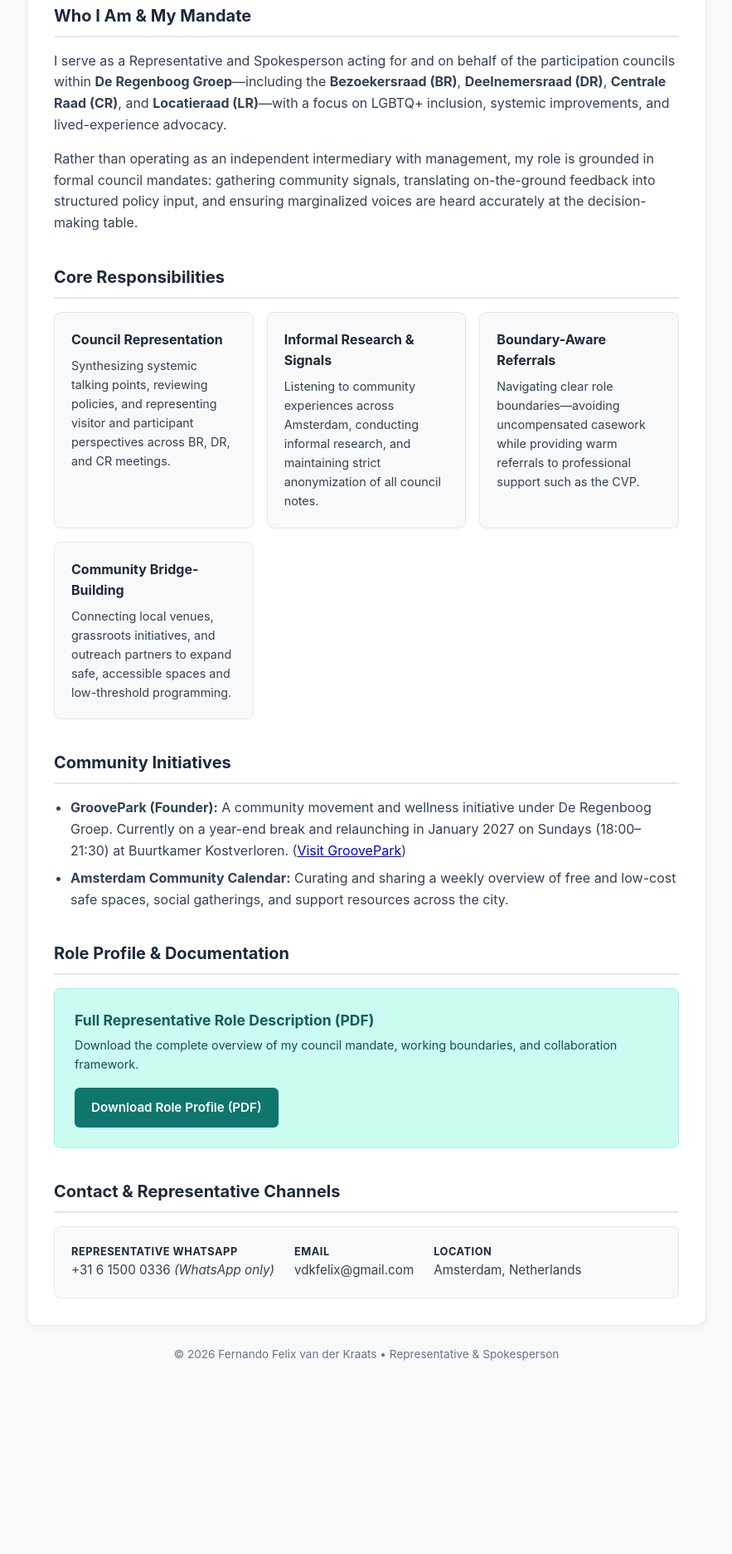
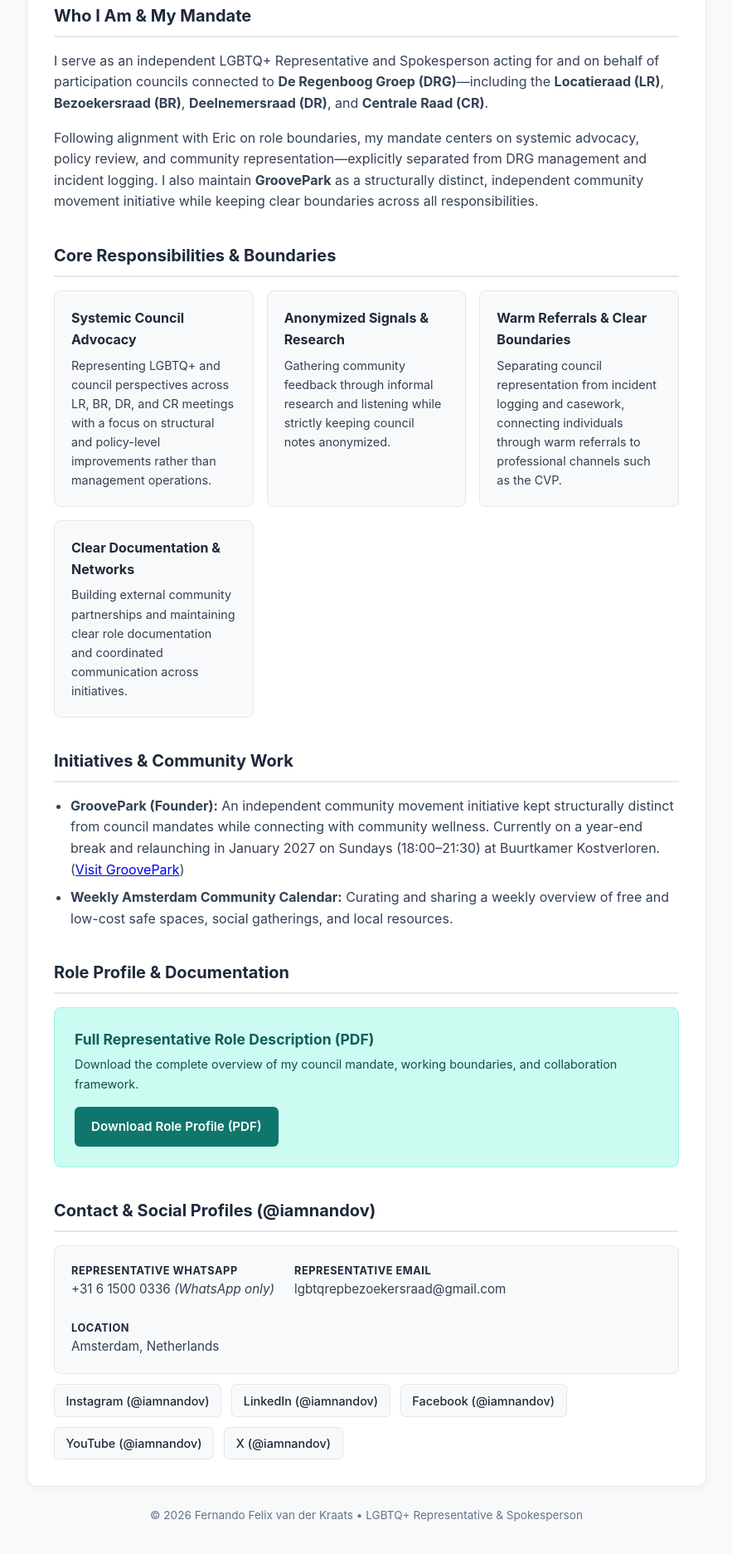
Before and after one commit to lgbtqrepbezoekersraad-hub/FFVDK-rep, a plain HTML site: page index.html in a window 1280 px wide. Shown: the part 415-2288 px from the top of the page at 83% size, without its empty margins (198-1081 px from the left). Before the commit the page ends 2106 px from the top, so only its background shows below. Drawn offline with Linux system fonts and the light colour scheme.

Commit message:
Update index.html

```diff
--- a/index.html
+++ b/index.html
@@ -3,7 +3,7 @@
 <head>
   <meta charset="UTF-8" />
   <meta name="viewport" content="width=device-width, initial-scale=1.0" />
-  <title>Fernando Felix van der Kraats | Representative &amp; Spokesperson</title>
+  <title>Fernando Felix van der Kraats | LGBTQ+ Representative &amp; Spokesperson</title>
   <style>
     :root {
       --bg: #f8f9fa;
@@ -166,6 +166,27 @@
       text-transform: uppercase;
       letter-spacing: 0.04em;
     }
+    .social-links {
+      display: flex;
+      flex-wrap: wrap;
+      gap: 0.75rem;
+      margin-top: 0.75rem;
+    }
+    .social-link {
+      display: inline-block;
+      background: var(--bg);
+      color: var(--primary);
+      border: 1px solid var(--border);
+      text-decoration: none;
+      font-size: 0.9rem;
+      font-weight: 500;
+      padding: 0.45rem 0.85rem;
+      border-radius: 6px;
+    }
+    .social-link:hover {
+      border-color: var(--accent);
+      color: var(--accent);
+    }
     footer {
       text-align: center;
       color: var(--muted);
@@ -177,9 +198,9 @@
 <body>
   <div class="container">
     <header>
-      <div class="badge">De Regenboog Groep &bull; Amsterdam</div>
+      <div class="badge">De Regenboog Groep Councils &bull; Amsterdam</div>
       <h1>Fernando Felix van der Kraats</h1>
-      <p class="subtitle">Representative &amp; Spokesperson for Participation Councils &bull; Founder of GroovePark</p>
+      <p class="subtitle">Independent LGBTQ+ Representative &amp; Spokesperson (LR, BR, DR, CR) &bull; Founder of GroovePark</p>
     </header>
 
     <div class="status-banner">
@@ -190,40 +211,40 @@
       <section>
         <h2>Who I Am &amp; My Mandate</h2>
         <p>
-          I serve as a Representative and Spokesperson acting for and on behalf of the participation councils within <strong>De Regenboog Groep</strong>—including the <strong>Bezoekersraad (BR)</strong>, <strong>Deelnemersraad (DR)</strong>, <strong>Centrale Raad (CR)</strong>, and <strong>Locatieraad (LR)</strong>—with a focus on LGBTQ+ inclusion, systemic improvements, and lived-experience advocacy.
+          I serve as an independent LGBTQ+ Representative and Spokesperson acting for and on behalf of participation councils connected to <strong>De Regenboog Groep (DRG)</strong>—including the <strong>Locatieraad (LR)</strong>, <strong>Bezoekersraad (BR)</strong>, <strong>Deelnemersraad (DR)</strong>, and <strong>Centrale Raad (CR)</strong>.
         </p>
         <p>
-          Rather than operating as an independent intermediary with management, my role is grounded in formal council mandates: gathering community signals, translating on-the-ground feedback into structured policy input, and ensuring marginalized voices are heard accurately at the decision-making table.
+          Following alignment with Eric on role boundaries, my mandate centers on systemic advocacy, policy review, and community representation—explicitly separated from DRG management and incident logging. I also maintain <strong>GroovePark</strong> as a structurally distinct, independent community movement initiative while keeping clear boundaries across all responsibilities.
         </p>
       </section>
 
       <section>
-        <h2>Core Responsibilities</h2>
+        <h2>Core Responsibilities &amp; Boundaries</h2>
         <div class="grid">
           <div class="card">
-            <h3>Council Representation</h3>
-            <p>Synthesizing systemic talking points, reviewing policies, and representing visitor and participant perspectives across BR, DR, and CR meetings.</p>
+            <h3>Systemic Council Advocacy</h3>
+            <p>Representing LGBTQ+ and council perspectives across LR, BR, DR, and CR meetings with a focus on structural and policy-level improvements rather than management operations.</p>
           </div>
           <div class="card">
-            <h3>Informal Research &amp; Signals</h3>
-            <p>Listening to community experiences across Amsterdam, conducting informal research, and maintaining strict anonymization of all council notes.</p>
+            <h3>Anonymized Signals &amp; Research</h3>
+            <p>Gathering community feedback through informal research and listening while strictly keeping council notes anonymized.</p>
           </div>
           <div class="card">
-            <h3>Boundary-Aware Referrals</h3>
-            <p>Navigating clear role boundaries—avoiding uncompensated casework while providing warm referrals to professional support such as the CVP.</p>
+            <h3>Warm Referrals &amp; Clear Boundaries</h3>
+            <p>Separating council representation from incident logging and casework, connecting individuals through warm referrals to professional channels such as the CVP.</p>
           </div>
           <div class="card">
-            <h3>Community Bridge-Building</h3>
-            <p>Connecting local venues, grassroots initiatives, and outreach partners to expand safe, accessible spaces and low-threshold programming.</p>
+            <h3>Clear Documentation &amp; Networks</h3>
+            <p>Building external community partnerships and maintaining clear role documentation and coordinated communication across initiatives.</p>
           </div>
         </div>
       </section>
 
       <section>
-        <h2>Community Initiatives</h2>
+        <h2>Initiatives &amp; Community Work</h2>
         <ul>
-          <li><strong>GroovePark (Founder):</strong> A community movement and wellness initiative under De Regenboog Groep. Currently on a year-end break and relaunching in January 2027 on Sundays (18:00&ndash;21:30) at Buurtkamer Kostverloren. (<a href="https://kmentindustry.github.io/groovepark/" target="_blank" rel="noopener">Visit GroovePark</a>)</li>
-          <li><strong>Amsterdam Community Calendar:</strong> Curating and sharing a weekly overview of free and low-cost safe spaces, social gatherings, and support resources across the city.</li>
+          <li><strong>GroovePark (Founder):</strong> An independent community movement initiative kept structurally distinct from council mandates while connecting with community wellness. Currently on a year-end break and relaunching in January 2027 on Sundays (18:00&ndash;21:30) at Buurtkamer Kostverloren. (<a href="https://kmentindustry.github.io/groovepark/" target="_blank" rel="noopener">Visit GroovePark</a>)</li>
+          <li><strong>Weekly Amsterdam Community Calendar:</strong> Curating and sharing a weekly overview of free and low-cost safe spaces, social gatherings, and local resources.</li>
         </ul>
       </section>
 
@@ -240,26 +261,34 @@
       </section>
 
       <section>
-        <h2>Contact &amp; Representative Channels</h2>
+        <h2>Contact &amp; Social Profiles (@iamnandov)</h2>
         <div class="contact-bar">
           <div class="contact-item">
             <strong>Representative WhatsApp</strong>
             <span>+31 6 1500 0336 <em>(WhatsApp only)</em></span>
           </div>
           <div class="contact-item">
-            <strong>Email</strong>
-            <span>vdkfelix@gmail.com</span>
+            <strong>Representative Email</strong>
+            <span>lgbtqrepbezoekersraad@gmail.com</span>
           </div>
           <div class="contact-item">
             <strong>Location</strong>
             <span>Amsterdam, Netherlands</span>
           </div>
         </div>
+        <!-- Update any platform URL below if your exact profile URL differs -->
+        <div class="social-links" aria-label="Social media profiles for @iamnandov">
+          <a class="social-link" href="https://www.instagram.com/iamnandov/" target="_blank" rel="noopener">Instagram (@iamnandov)</a>
+          <a class="social-link" href="https://www.linkedin.com/in/iamnandov/" target="_blank" rel="noopener">LinkedIn (@iamnandov)</a>
+          <a class="social-link" href="https://www.facebook.com/iamnandov" target="_blank" rel="noopener">Facebook (@iamnandov)</a>
+          <a class="social-link" href="https://www.youtube.com/@iamnandov" target="_blank" rel="noopener">YouTube (@iamnandov)</a>
+          <a class="social-link" href="https://x.com/iamnandov" target="_blank" rel="noopener">X (@iamnandov)</a>
+        </div>
       </section>
     </main>
 
     <footer>
-      <p>&copy; 2026 Fernando Felix van der Kraats &bull; Representative &amp; Spokesperson</p>
+      <p>&copy; 2026 Fernando Felix van der Kraats &bull; LGBTQ+ Representative &amp; Spokesperson</p>
     </footer>
   </div>
 </body>
```
